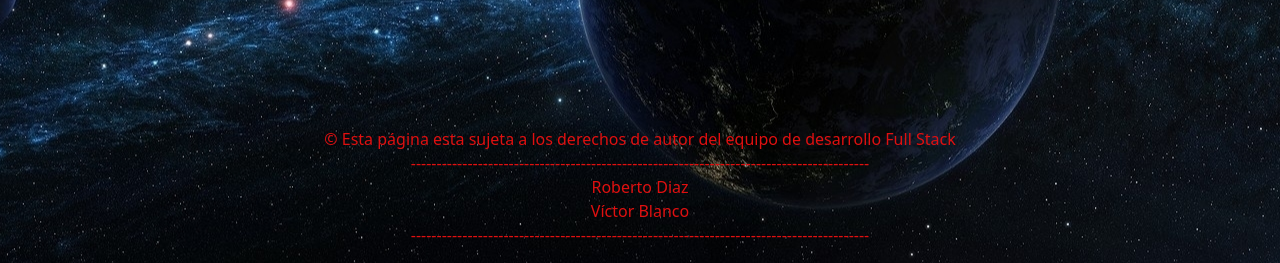
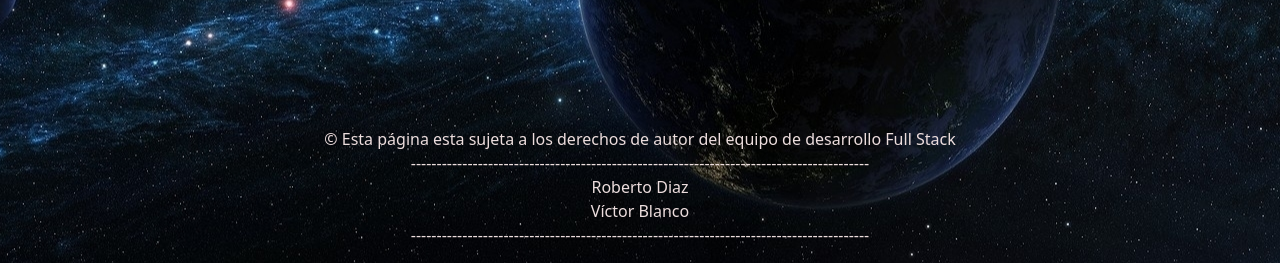
Before and after one commit to victorblanco666/Django-Cosmic, a Django app: page /nivel1 in a window 1280 px wide. Shown: the part 618-881 px from the top of the page. Run offline with Django 4.2, Linux system fonts and the light colour scheme.

Commit message:
Commit FIanal

```diff
--- a/Guitar/static/Guitar/Style/style-n-1.css
+++ b/Guitar/static/Guitar/Style/style-n-1.css
@@ -7,13 +7,13 @@ body{
 
     background: url("../media/Heart.jpg") no-repeat center center;
     box-sizing: border-box;
-    color: blueviolet;
+
 }
 
 
 
 .title{
-    color: rgb(9, 9, 9);
+    color: rgb(236, 221, 221);
     padding-bottom: 5%;
     font-size: 2.5rem;
     text-align: center;
@@ -55,6 +55,6 @@ body{
 }
 
 footer{
-    color: rgb(223, 16, 16);
+    color: rgb(236, 221, 221);
     margin-top: 10%;
 }
--- a/Guitar/static/Guitar/Style/style-news.css
+++ b/Guitar/static/Guitar/Style/style-news.css
@@ -4,9 +4,9 @@
     padding: 0;
 }
 body{
-    background: url("/media/Nebula/nebula\ pink.jpg") no-repeat center center;
+    background: url("../media/Heart.jpg") no-repeat center center;
     box-sizing: border-box;
-    color: black;
+    color: rgb(236, 221, 221);
     box-sizing: cover;
 
 }
@@ -17,7 +17,7 @@ body{
 
 
 footer{
-    color: black;
+    color: rgb(236, 221, 221);
     padding-top: 30%;
 }
 
--- a/Guitar/static/Guitar/js/login.js
+++ b/Guitar/static/Guitar/js/login.js
@@ -34,7 +34,7 @@ form.addEventListener("submit", e=>{
     if(user.value.length >6 && regexEmail.test(email.value) && pass.value.length >=8){
         alert
         entrar = true
-        window.location = "/index.html"
+        window.location.href = "#"
     }
 
 })
--- a/Guitar/templates/Guitar/register.html
+++ b/Guitar/templates/Guitar/register.html
@@ -27,7 +27,8 @@
                 <input type="password" name="" id="pass"  ><span class="barra"></span>
                 <label for="">Password</label>
             </div>
-            <button type="submit">Registrarse</button>
+
+            <button type="submit"> <a href="{% url 'index' %}">Registrarse</button>
             <p class="warnings" id="warnings"></p>
         </div>
     </form>
```
